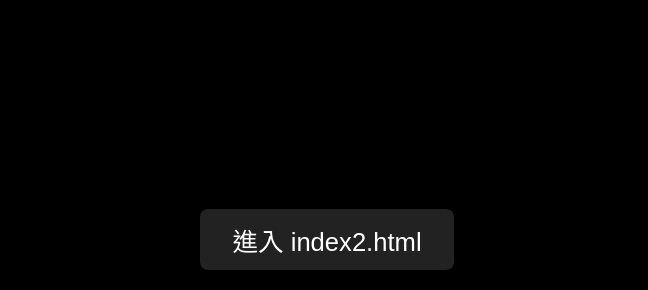
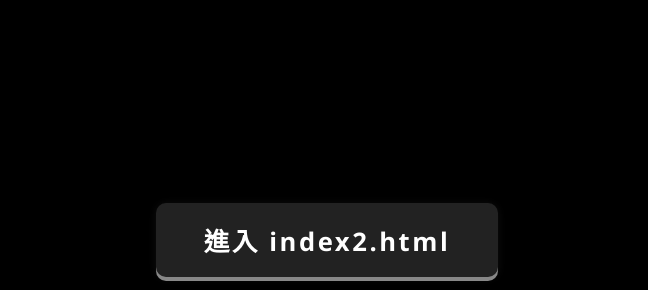
Before and after one commit to ho541417185/ho541417185.github.io, a plain HTML site: page index.html in a window 1280 px wide. Shown: the part 90-380 px from the top of the page, without its empty margins (313-961 px from the left). Drawn offline with Linux system fonts and the light colour scheme.

Commit message:
Update index.html

```diff
--- a/index.html
+++ b/index.html
@@ -21,17 +21,34 @@
     }
     button {
       font-size: 2vw;
-      padding: 12px 32px;
+      padding: 18px 48px;
       border: none;
-      border-radius: 8px;
+      border-radius: 10px;
       background: #222;
-      color: #fff; /* 這裡設定按鈕文字為白色 */
+      color: #fff;
       cursor: pointer;
-      transition: background 0.2s;
       margin-bottom: 24px;
+      box-shadow:
+        0 4px #888,
+        0 1px 8px #2227;
+      font-family: 'Segoe UI', 'Arial', 'sans-serif';
+      font-weight: bold;
+      outline: none;
+      transition:
+        background 0.15s,
+        box-shadow 0.1s,
+        transform 0.1s;
+      letter-spacing: 0.1em;
+      position: relative;
+      top: 0;
     }
-    button:hover {
-      background: #444;
+    button:active {
+      background: #333;
+      box-shadow:
+        0 2px #444,
+        0 1px 4px #2227;
+      transform: translateY(2px);
+      top: 2px;
     }
     h1 {
       font-size: 8vw;
```
